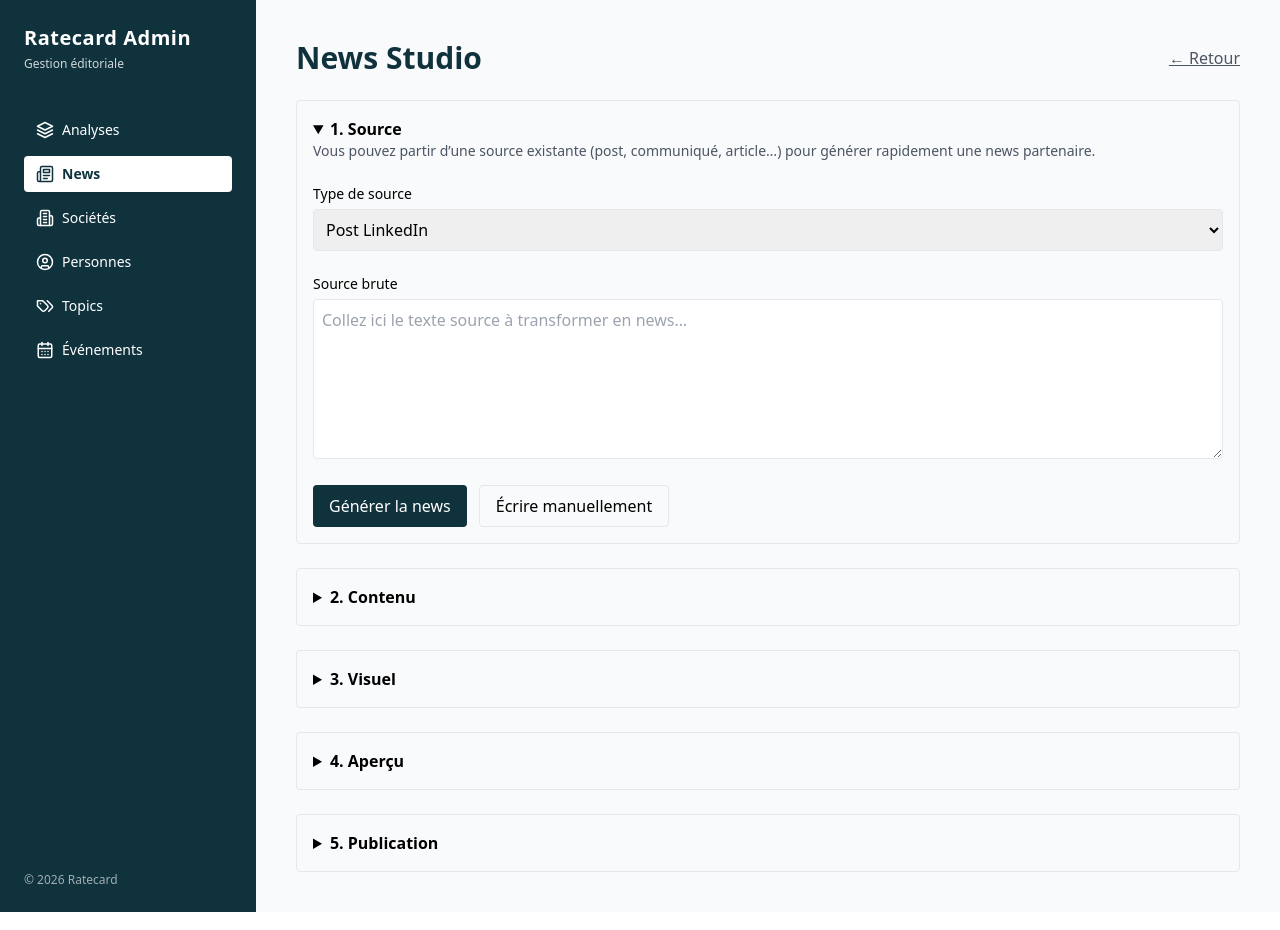
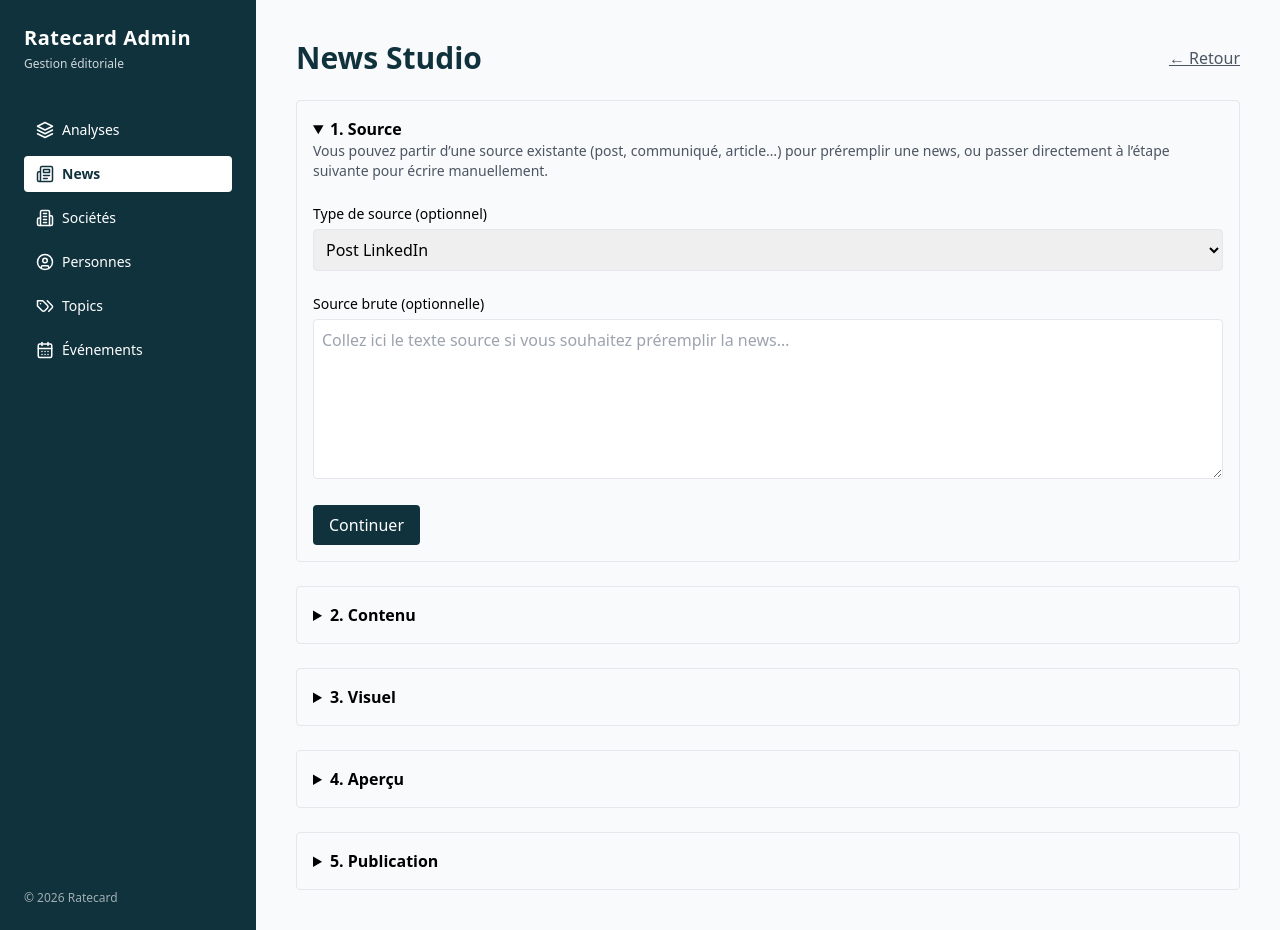
Before and after one commit to MisterFredo/ratecard, a Next.js app in the folder frontend/: page /admin/news/create in a window 1280 px wide. Built offline with nearby package versions, Linux system fonts and the light colour scheme; no server answers.

Commit message:
Update NewsStepSource.tsx

```diff
--- a/frontend/components/admin/news/steps/NewsStepSource.tsx
+++ b/frontend/components/admin/news/steps/NewsStepSource.tsx
@@ -16,12 +16,12 @@ type Props = {
     body: string;
   }) => void;
 
-  onSkip: () => void;
+  onContinue: () => void;
 };
 
 export default function NewsStepSource({
   onGenerated,
-  onSkip,
+  onContinue,
 }: Props) {
   const [sourceType, setSourceType] =
     useState<SourceType>("LINKEDIN_POST");
@@ -29,12 +29,14 @@ export default function NewsStepSource({
   const [loading, setLoading] = useState(false);
   const [error, setError] = useState<string | null>(null);
 
-  async function generate() {
+  async function handleContinue() {
+    // Cas 1 — aucune source → on continue directement
     if (!sourceText.trim()) {
-      setError("Merci de coller une source.");
+      onContinue();
       return;
     }
 
+    // Cas 2 — source fournie → IA
     setError(null);
     setLoading(true);
 
@@ -50,9 +52,11 @@ export default function NewsStepSource({
           body: res.news.body || "",
         });
       }
+
+      onContinue();
     } catch (e) {
       console.error(e);
-      setError("Erreur lors de la génération IA");
+      setError("Erreur lors de la génération à partir de la source.");
     }
 
     setLoading(false);
@@ -62,13 +66,14 @@ export default function NewsStepSource({
     <div className="space-y-5">
       <p className="text-sm text-gray-600">
         Vous pouvez partir d’une source existante (post, communiqué,
-        article…) pour générer rapidement une news partenaire.
+        article…) pour préremplir une news, ou passer directement
+        à l’étape suivante pour écrire manuellement.
       </p>
 
       {/* TYPE SOURCE */}
       <div className="space-y-1">
         <label className="text-sm font-medium">
-          Type de source
+          Type de source (optionnel)
         </label>
         <select
           value={sourceType}
@@ -88,13 +93,13 @@ export default function NewsStepSource({
       {/* SOURCE TEXT */}
       <div className="space-y-1">
         <label className="text-sm font-medium">
-          Source brute
+          Source brute (optionnelle)
         </label>
         <textarea
           value={sourceText}
           onChange={(e) => setSourceText(e.target.value)}
           className="border rounded p-2 w-full h-40"
-          placeholder="Collez ici le texte source à transformer en news…"
+          placeholder="Collez ici le texte source si vous souhaitez préremplir la news…"
         />
       </div>
 
@@ -102,22 +107,14 @@ export default function NewsStepSource({
         <p className="text-sm text-red-600">{error}</p>
       )}
 
-      {/* ACTIONS */}
+      {/* ACTION */}
       <div className="flex gap-3">
         <button
-          onClick={generate}
+          onClick={handleContinue}
           disabled={loading}
           className="bg-ratecard-blue text-white px-4 py-2 rounded"
         >
-          {loading ? "Génération…" : "Générer la news"}
-        </button>
-
-        <button
-          onClick={onSkip}
-          type="button"
-          className="px-4 py-2 rounded border"
-        >
-          Écrire manuellement
+          {loading ? "Traitement…" : "Continuer"}
         </button>
       </div>
     </div>
```
